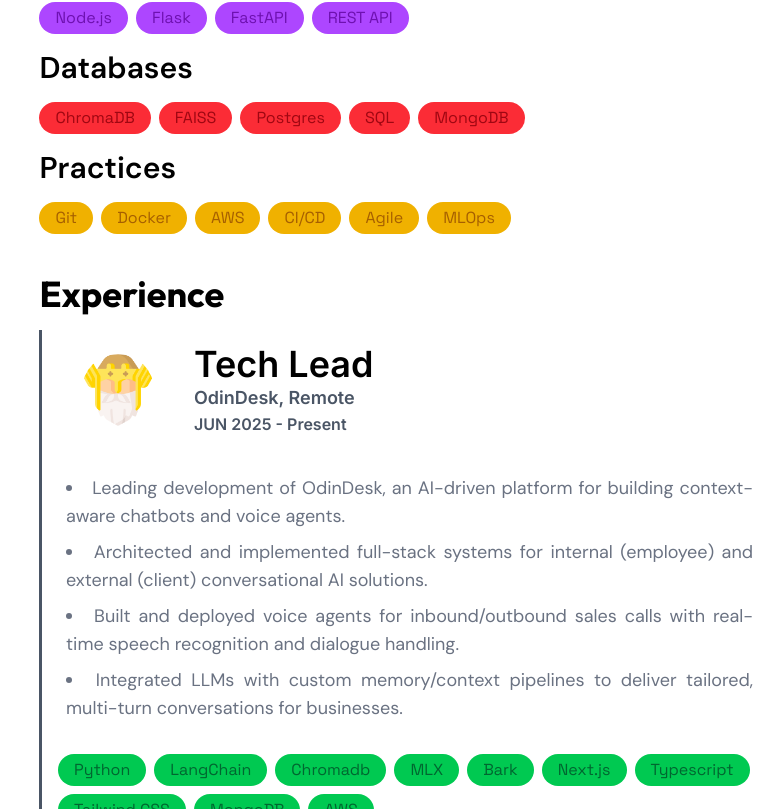
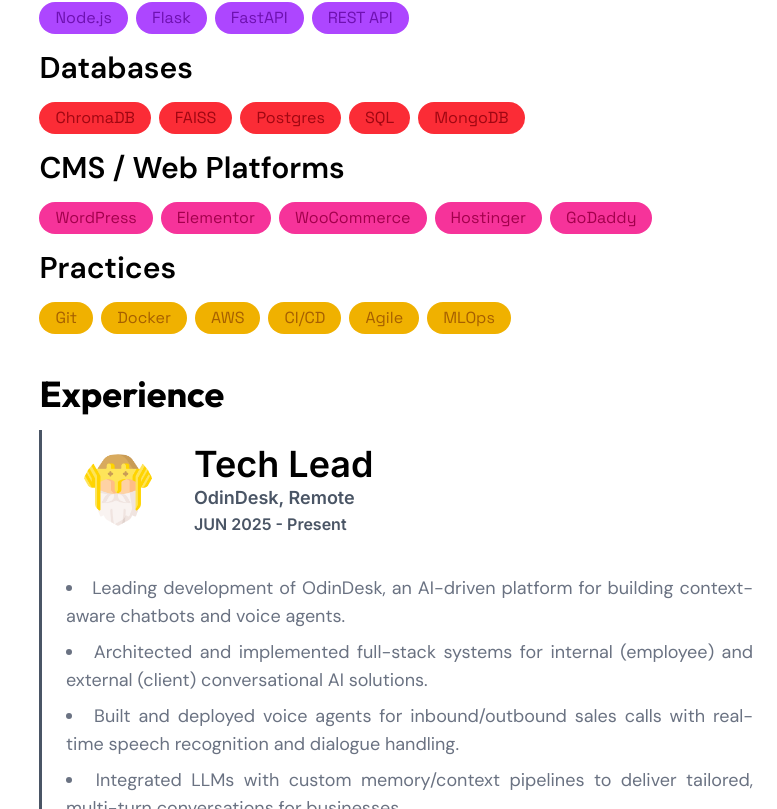
Before and after one commit to imustitanveer/personal-portfolio-website, a React (Vite) app: page / in a window 1280 px wide. Shown: the part 891-1700 px from the top of the page, without its empty margins (503-1280 px from the left). Built offline with nearby package versions, Linux system fonts and the light colour scheme.

Commit message:
add project

```diff
--- a/src/About.jsx
+++ b/src/About.jsx
@@ -52,6 +52,16 @@
               <h1 className='bg-red-500 dark:bg-red-950 py-1 px-4 text-red-800 dark:text-red-700 rounded-full font-[Space_Grotesk]'>MongoDB</h1>
             </div>
 
+            {/* CMS / Web Platforms */}
+            <h2 className='text-3xl text-black dark:text-white font-semibold py-4 font-[DM_Sans]'>CMS / Web Platforms</h2>
+            <div className='flex flex-row gap-2 flex-wrap'>
+              <h1 className='bg-pink-500 dark:bg-pink-950 py-1 px-4 text-pink-800 dark:text-pink-500 rounded-full font-[Space_Grotesk]'>WordPress</h1>
+              <h1 className='bg-pink-500 dark:bg-pink-950 py-1 px-4 text-pink-800 dark:text-pink-500 rounded-full font-[Space_Grotesk]'>Elementor</h1>
+              <h1 className='bg-pink-500 dark:bg-pink-950 py-1 px-4 text-pink-800 dark:text-pink-500 rounded-full font-[Space_Grotesk]'>WooCommerce</h1>
+              <h1 className='bg-pink-500 dark:bg-pink-950 py-1 px-4 text-pink-800 dark:text-pink-500 rounded-full font-[Space_Grotesk]'>Hostinger</h1>
+              <h1 className='bg-pink-500 dark:bg-pink-950 py-1 px-4 text-pink-800 dark:text-pink-500 rounded-full font-[Space_Grotesk]'>GoDaddy</h1>
+            </div>
+
             {/* Practices */}
             <h2 className='text-3xl text-black dark:text-white font-semibold py-4 font-[DM_Sans]'>Practices</h2>
             <div className='flex flex-row gap-2 mb-10 flex-wrap'>
--- a/src/Projects.jsx
+++ b/src/Projects.jsx
@@ -17,6 +17,7 @@
 import coursodigo from './assets/coursodigo.png';
 import tijori from './assets/tijori-icon.png';
 import hof from './assets/hof.png';
+import gmb from './assets/gmb.png';
 
 const allProjects = [
   {
@@ -44,6 +45,34 @@
     ],
     tags: ["Python", "Flask", "Typescript", "Tailwind CSS", "NextJS", "AWS", "AWS EC2", "Cloudscraper"],
     links: [{ text: "Live Demo", href: "https://halloffootball.com/", icon: FiExternalLink }]
+  },
+  {
+    image: gmb, // import your screenshot/logo asset
+    title: "Global Marriage Bureau",
+    category: "forclients",
+    description: [
+      "Designed and customized a complete matrimonial website using WordPress, Elementor, and custom CSS.",
+      "Created custom landing pages, coming soon page, 404 page, and responsive layouts tailored for matchmaking services.",
+      "Customized theme components including headers, footers, branding, navigation, and user experience flows.",
+      "Configured hosting, domain setup, DNS management, SSL, and website deployment for production use."
+    ],
+    tags: [
+      "WordPress",
+      "Elementor",
+      "CSS",
+      "GoDaddy",
+      "Hostinger",
+      "DNS",
+      "SSL",
+      "Web Design"
+    ],
+    links: [
+      {
+        text: "Live Demo",
+        href: "https://gmb-online.com",
+        icon: FiExternalLink
+      }
+    ]
   },
   {
     image: tijori,
```
Also changed, not shown: src/assets/gmb.png (added), src/assets/hof.png.
